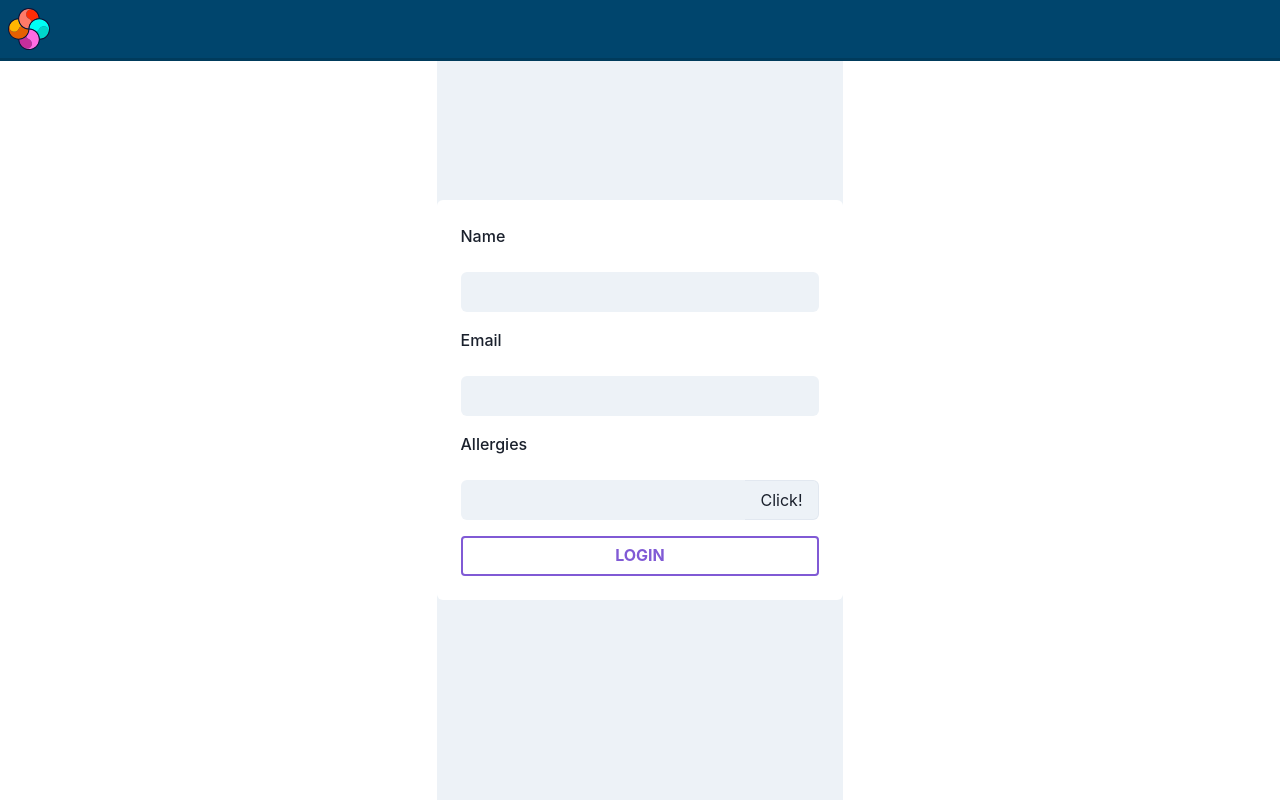
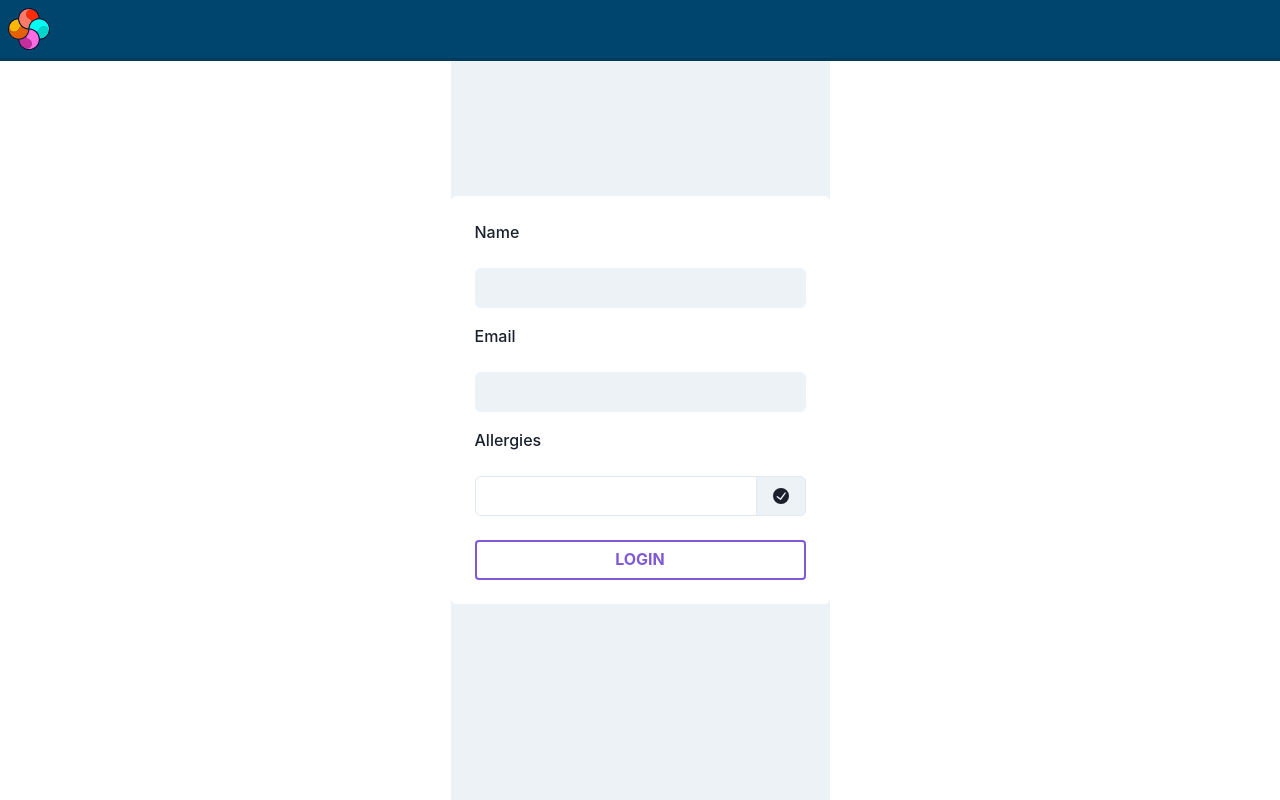
Before and after one commit to ReflectionsProjections/rp-web-2024, a React (Vite) app: page /register in a window 1280 px wide. Built offline with nearby package versions, Linux system fonts and the light colour scheme; a web font is replaced by a local one.

Commit message:
Added cool inputform field CSS

```diff
--- a/package.json
+++ b/package.json
@@ -10,6 +10,7 @@
     "preview": "vite preview"
   },
   "dependencies": {
+    "@chakra-ui/icons": "^2.1.1",
     "@chakra-ui/react": "^2.8.2",
     "@emotion/react": "^11.11.4",
     "@emotion/styled": "^11.11.0",
--- a/src/components/Registration/AttendeeInformation.tsx
+++ b/src/components/Registration/AttendeeInformation.tsx
@@ -1,4 +1,6 @@
-import { Box, Button, Flex, FormControl, FormErrorMessage, FormLabel, Input, Text, InputGroup, InputRightAddon, VStack } from "@chakra-ui/react";
+import { Box, Button, Flex, FormControl, FormErrorMessage, FormLabel, Input, Text, InputGroup, InputRightAddon, VStack, SimpleGrid, IconButton } from "@chakra-ui/react";
+import { CheckCircleIcon } from "@chakra-ui/icons";
+
 import { useFormik, FormikProps } from "formik";
 import { useState } from "react";
 import * as Yup from "yup";
@@ -24,6 +26,7 @@ interface FormInputProps {
 const FormInput: React.FC<FormInputProps> = ({ id, name, type, formik }) => (
 	<FormControl isInvalid={!!(formik.touched[name] && formik.errors[name])}>
 		<Input
+			color={'black'}
 			id={id}
 			name={name}
 			type={type}
@@ -36,6 +39,10 @@ const FormInput: React.FC<FormInputProps> = ({ id, name, type, formik }) => (
 	</FormControl>
 );
 
+function onlyUnique(value: string, index: number, array: string[]) {
+	return array.indexOf(value) === index;
+}
+
 const MultiSelectInput: React.FC<FormInputProps> = ({ id, name, type, formik }) => {
 	const [children, addChild] = useState<string[]>([]);
 
@@ -44,37 +51,52 @@ const MultiSelectInput: React.FC<FormInputProps> = ({ id, name, type, formik })
 	const handleSubmit = (event: React.FormEvent<HTMLDivElement>) => {
 		event.preventDefault();
 		if (inputValue.trim() !== '') {
-			console.log("input!", inputValue)
-			addChild([...children, inputValue]);
+			console.log("input!", inputValue);
+			addChild([...children, inputValue].filter(onlyUnique));
 			setInputValue('');
 		}
-	  };
+	};
 
 	return (
 		<FormControl isInvalid={!!(formik.touched[name] && formik.errors[name])}>
+
 			<InputGroup>
 				<Input
+					color={'black'}
 					id={id}
 					name={name}
 					type={type}
-					variant="filled"
+					// variant="outline"
 					onChange={(event) => setInputValue(event.target.value)}
 					onBlur={formik.handleBlur}
+					value={inputValue}
 					// value={formik.values[name]}
 				/>
-				<InputRightAddon as="button" onClick={handleSubmit}> Click! </InputRightAddon>
+				<InputRightAddon as="button" onClick={handleSubmit} bgColor={'gray.100'}> <CheckCircleIcon /> </InputRightAddon>
 			</InputGroup>
 			<FormErrorMessage>{formik.errors[name]?.toString()}</FormErrorMessage>
-			<Box>
+			<SimpleGrid columns={2} spacing={2} mt={2}>
 				{children.map((x) => (
-					<Box backgroundColor='gray.200'>
-						<Text key="x" textAlign='center'> {x as string} </Text>
+					<Box
+						backgroundColor="gray.200"
+						key={x}
+						textAlign="center"
+						rounded="md"
+						position="relative"
+						textColor={'black'}
+						onClick={() => {
+							const updatedChildren = children.filter((child) => child !== x);
+							addChild(updatedChildren);
+						}}
+						_hover={{ backgroundColor: "red.200", textDecoration: "line-through" }}
+					>
+						<Text color={'black'} fontSize={'15px'}>{x}</Text>
 					</Box>
 				))}
-			</Box>
+			</SimpleGrid>
 		</FormControl>
 	);
-}
+};
 
 
 export function AttendeeInformation() {
```
Also changed, not shown: 1 other file (tests, documents, lock files or other folders).
